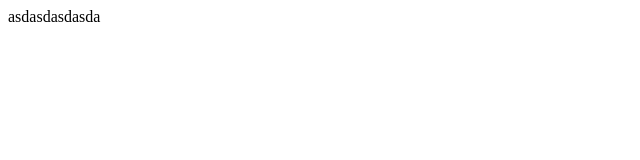
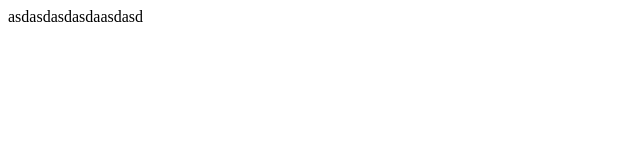
Before and after one commit to v-zubchenko/test123, a plain HTML site: page index.html in a window 1280 px wide. Shown: the full height of the page, 0-640 px from the left. Drawn offline with Linux system fonts and the light colour scheme.

Commit message:
add text

```diff
--- a/index.html
+++ b/index.html
@@ -5,6 +5,6 @@
     <title>Title</title>
 </head>
 <body>
-asdasdasdasda
+asdasdasdasdaasdasd
 </body>
 </html>
```
